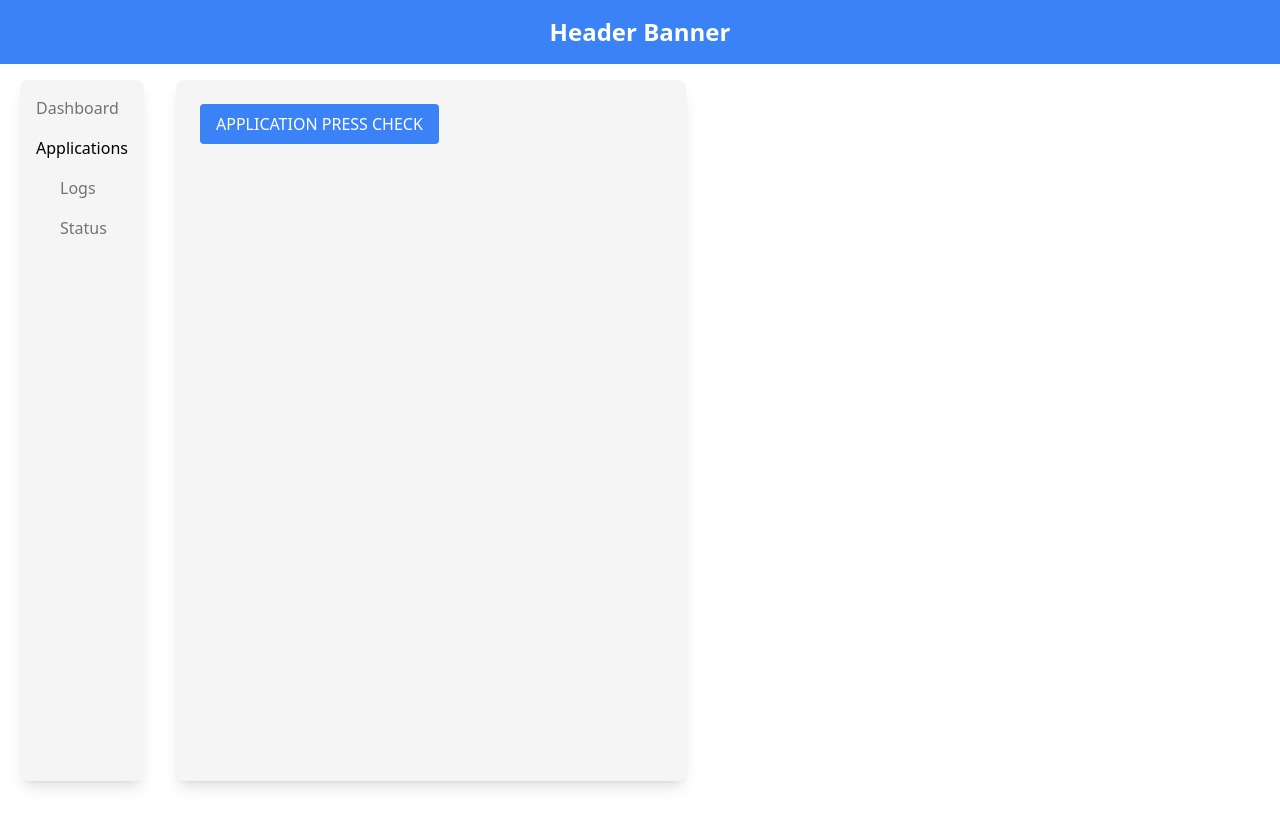
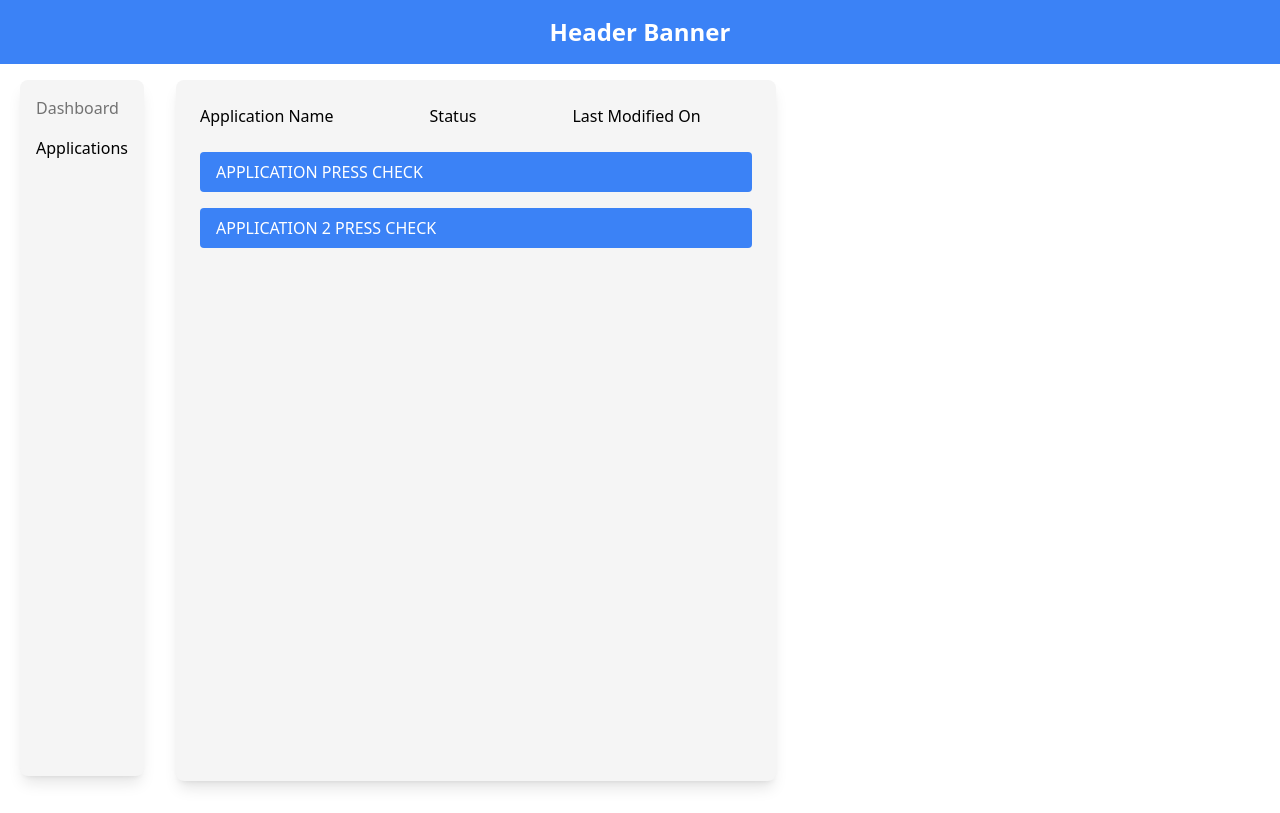
Before and after one commit to Jatin-Patel-Glue/glue-log-forwarder, a React (Create React App) app: page / in a window 1280 px wide. Both pictures are taken after a click on the item "Applications". Built offline with nearby package versions, Linux system fonts and the light colour scheme.

Commit message:
I have created the structure for the log page and added navigation functionality

```diff
--- a/package.json
+++ b/package.json
@@ -3,10 +3,12 @@
   "version": "0.1.0",
   "private": true,
   "dependencies": {
+    "@heroicons/react": "^1.0.6",
     "@testing-library/jest-dom": "^5.17.0",
     "@testing-library/react": "^13.4.0",
     "@testing-library/user-event": "^13.5.0",
     "react": "^18.3.1",
+    "react-datepicker": "^7.5.0",
     "react-dom": "^18.3.1",
     "react-scripts": "5.0.1",
     "web-vitals": "^2.1.4"
--- a/src/App.js
+++ b/src/App.js
@@ -1,33 +1,38 @@
 import React, { useState } from 'react';
-import './index.css';
 import './App.css';
 import Sidebar from './components/Sidebar';
-import MainContent from './components/MainContent'; // Import MainContent
+import MainContent from './components/MainContent';
 
 function App() {
-  const [activeItem, setActiveItem] = useState('Dashboard'); // Default to Dashboard
+  const [activeItem, setActiveItem] = useState('Dashboard');
+  const [showSubMenu, setShowSubMenu] = useState(false);
 
-  // Handle the click on sidebar item to change content
   const handleMenuItemClick = (item) => {
     setActiveItem(item);
+    if (item === 'Logs' || item === 'Status') {
+      setShowSubMenu(true);
+    } else if (item === 'Applications') {
+      setShowSubMenu(false);
+    }
   };
 
   return (
     <div className="flex flex-col">
-      {/* Header */}
       <div className="h-16 bg-blue-500 text-white flex items-center justify-center">
         <h1 className="text-2xl font-bold">Header Banner</h1>
       </div>
 
-      {/* Main Content and Sidebar */}
       <div className="flex">
-        {/* Sidebar */}
-        <Sidebar onMenuItemClick={handleMenuItemClick} activeItem={activeItem} />
-
-        {/* Main Content Area */}
-        <div className="ml-40 w-full">
-          {/* Render MainContent based on the activeItem */}
-          <MainContent activeItem={activeItem} />
+        <Sidebar
+          onMenuItemClick={handleMenuItemClick}
+          activeItem={activeItem}
+          showSubMenu={showSubMenu}
+        />
+        <div className="ml-40  w-full">
+          <MainContent
+            activeItem={activeItem}
+            onMenuItemClick={handleMenuItemClick}
+          />
         </div>
       </div>
     </div>
--- a/src/components/MainContent.js
+++ b/src/components/MainContent.js
@@ -1,80 +1,183 @@
-// src/components/MainContent.js
 import React, { useState } from "react";
 import Card from "./Sections";
+import SearchBar from "./SearchBar";
+import DatePicker from "react-datepicker";
+import "react-datepicker/dist/react-datepicker.css";
 
-const MainContent = ({ activeItem }) => {
+const MainContent = ({ activeItem, toggleLogs, onMenuItemClick }) => {
+  const [showExtraCard, setShowExtraCard] = useState(false);
+  const [activeLog, setActiveLog] = useState(null);
+  const [searchQuery, setSearchQuery] = useState("");
+  const [selectedDate, setSelectedDate] = useState(null);
+  const [selectedOption, setSelectedOption] = useState("");
 
-const [showExtraCard, setShowExtraCard] = useState(false);
-const handleButtonClick = () => {
-    setShowExtraCard(true); // Show the extra card when the button is clicked
+
+  const [isDateTimeVisible, setIsDateTimeVisible] = useState(false);
+
+  const handleSearchChange = (e) => {
+    setSearchQuery(e.target.value);
+  };
+
+  const handleDateChange = (date) => {
+    setSelectedDate(date);
+  };
+
+  const handleSelectChange = (e) => {
+    setSelectedOption(e.target.value);
+  };
+
+
+  const toggleDateTimeVisibility = () => {
+    setIsDateTimeVisible((prevState) => !prevState);
   };
 
   return (
     <div className="p-4">
-      {/* Conditional Rendering based on active item */}
+
       {activeItem === "Dashboard" && (
-          <>
-          {/* First Row */}
+        <>
+
           <div className="flex flex-row space-x-4 mb-4">
             <Card height="h-[220px]" width="w-[377px]" />
             <Card height="h-[220px]" width="w-[450px]" />
           </div>
 
-          {/* Second Row */}
+
           <div className="flex flex-row space-x-4">
-            {/* First Card in Row */}
+
             <Card height="h-[370px]" width="w-[470px]" />
 
-            {/* Column with two cards */}
-            <div className="flex flex-col "> {/* Column container */}
+
+            <div className="flex flex-col">
               <Card height="h-[175px]" width="w-[357px]" />
-              <Card height="h-[175px]" width="w-[357px]" /> {/* Card underneath */}
+              <Card height="h-[175px]" width="w-[357px]" />
             </div>
           </div>
         </>
-
       )}
 
+      {activeItem === "Applications" && (
+        <div className="flex flex-row space-x-4">
 
+          <Card height="h-[calc(100vh-99px)]" width="w-[600px]">
+            <div className="flex flex-row space-x-24">
+                <h1>Application Name</h1>
+                <h1>Status</h1>
+                <h1>Last Modified On</h1>
+            </div>
 
+            <br></br>
 
-    {activeItem === "Applications" && (
-        <div className="flex flex-row space-x-4">
-          {/* Main Card with Button */}
-          <Card height="h-[calc(100vh-99px)]" width="w-[510px]">
+            <div className="flex flex-col space-y-4">
             <button
-              className="bg-blue-500 text-white px-4 py-2 rounded hover:bg-blue-600"
-              onClick={handleButtonClick}
+                className="bg-blue-500 text-white px-4 py-2 rounded hover:bg-blue-600 w-full text-left"
+                onClick={() => setShowExtraCard(true)}
             >
-              APPLICATION PRESS CHECK
+                APPLICATION PRESS CHECK
             </button>
+
+            <button
+                className="bg-blue-500 text-white px-4 py-2 rounded hover:bg-blue-600 w-full text-left"
+                onClick={() => setShowExtraCard(true)}
+            >
+                APPLICATION 2 PRESS CHECK
+            </button>
+            </div>
           </Card>
 
-          {/* Conditionally Rendered Extra Card */}
           {showExtraCard && (
-            <Card
-            width="w-[500px]">
-              <p>New Card Content!</p>
+            <Card width="w-[500px]">
+              <div className="flex flex-row space-x-24">
+                <h1>Logs</h1>
+                <h1>Size</h1>
+                <h1>Last Modified On</h1>
+              </div>
+              <br></br>
+
+              <div className="flex flex-col space-y-4">
+                <button
+                  className="bg-blue-500 text-white px-4 py-2 rounded hover:bg-blue-600 w-full text-left"
+                  onClick={() => {
+
+                    onMenuItemClick("Logs");
+                  }}
+                >
+                  LOG ENTRY 1
+                </button>
+
+                <button
+                  className="bg-blue-500 text-white px-4 py-2 rounded hover:bg-blue-600 w-full text-left"
+                  onClick={() => {
+
+                    onMenuItemClick("Logs");
+                  }}
+                >
+                  LOG ENTRY 2
+                </button>
+              </div>
             </Card>
           )}
         </div>
       )}
 
       {activeItem === "Logs" && (
-        <>
-            < Card height="h-[calc(100vh-99px)]" width="w-[1000px]"/>
+        <Card height="h-[calc(100vh-99px)]" width="w-[1000px]">
+          <div className="flex flex-row items-center space-x-8 mb-16">
 
-        </>
-        )}
-      {activeItem === "Status" && (
-        <>
-            < Card />
-            < Card />
-        </>
-        )}
+            <p>Advreservation</p>
+            <p className="text-red-500">Errors</p>
 
-      {/* Default message if no item is selected */}
-      {activeItem === "" && <h1>Please select a menu item</h1>}
+
+            <div className="flex-grow max-w-[500px]">
+              <SearchBar
+                placeholder="Search Logs..."
+                onChange={handleSearchChange}
+              />
+            </div>
+
+
+            <div className="relative">
+              <select
+                value={selectedOption}
+                onChange={handleSelectChange}
+                className="bg-gray-300 text-gray-700 px-4 py-2 rounded"
+              >
+                <option value="package1">Package 1</option>
+                <option value="pakcage2">Package 2</option>
+                <option value="package3">Package 3</option>
+                <option value="package4">Package 4</option>
+              </select>
+            </div>
+
+
+            <div className="relative">
+              <button
+                onClick={toggleDateTimeVisibility}
+                className="bg-gray-300 text-gray-700 px-4 py-2 rounded"
+              >
+                Set Date & Time
+              </button>
+
+              {isDateTimeVisible && (
+                <div className="absolute top-0 right-0 mt-12">
+                  <DatePicker
+                    selected={selectedDate}
+                    onChange={handleDateChange}
+                    showTimeSelect
+                    dateFormat="Pp"
+                    className="border border-gray-300 p-2 rounded"
+                  />
+                </div>
+              )}
+            </div>
+          </div>
+
+
+          <div className="p-4">
+            <p className="text-center text-gray-500">No logs available.</p>
+          </div>
+        </Card>
+      )}
     </div>
   );
 };
--- /dev/null
+++ b/src/components/SearchBar.js
@@ -0,0 +1,19 @@
+import React from "react";
+import { SearchIcon } from '@heroicons/react/solid';
+
+const SearchBar = ({ placeholder, onChange }) => {
+    return (
+      <div className="relative">
+        <input
+          type="text"
+          placeholder={placeholder}
+          onChange={onChange}
+          className="w-full py-2 px-4 pl-10 rounded-md border border-gray-300 focus:outline-none focus:ring-2 focus:ring-blue-500"
+        />
+
+        <SearchIcon className="absolute left-3 top-1/2 transform -translate-y-1/2 w-5 h-5 text-black stroke-[1.5]" />
+      </div>
+    );
+  };
+
+export default SearchBar;
--- a/src/components/Sidebar.js
+++ b/src/components/Sidebar.js
@@ -1,55 +1,38 @@
-// src/components/Sidebar.js
-import React, {useState} from 'react';
-
-
-const Sidebar = ({onMenuItemClick, activeItem}) => {
-    const [applicationsPress, setApplicationsPress] = useState(false);
-
-
-
-
-    const toggleApplicationsMenu = () => {
-        setApplicationsPress(!applicationsPress);
-    };
-
-
-
+const Sidebar = ({ onMenuItemClick, activeItem, showSubMenu }) => {
     return (
-        <div className="fixed top-[80px] left-5 h-[calc(100vh-99px)] w-30 bg-sidebarBg rounded-lg shadow-lg p-4">
+      <div className="fixed top-[80px] left-5 h-[calc(100vh-99px-5px)] w-30 bg-sidebarBg rounded-lg shadow-lg p-4 z-10">
         <ul className="text-sidebarText">
           <li
             className={`mb-4 hover:text-black cursor-pointer ${activeItem === "Dashboard" ? "text-black" : ""}`}
-                onClick={() => onMenuItemClick("Dashboard")}>Dashboard
+            onClick={() => onMenuItemClick("Dashboard")}
+          >
+            Dashboard
+          </li>
+          <li
+            className={`mb-4 hover:text-black cursor-pointer ${activeItem === "Applications" ? "text-black" : ""}`}
+            onClick={() => onMenuItemClick("Applications")}
+          >
+            Applications
           </li>
 
+
+          {showSubMenu && (
+            <>
               <li
-                className={`mb-4 hover:text-black cursor-pointer ${activeItem === "Applications" ? "text-black" : ""}`}
-                onClick={() => {onMenuItemClick("Applications");
-                toggleApplicationsMenu(); // Toggle submenu visibility
-                }}>Applications
-            </li>
-
-            {applicationsPress && (
-                <ul className="pl-6">
-                    <li
-                        className={`mb-4 hover:text-black cursor-pointer ${activeItem === "Logs" ? "text-black" : ""}`}
+                className={`ml-6 mb-4 hover:text-black cursor-pointer ${activeItem === "Logs" ? "text-black" : ""}`}
                 onClick={() => onMenuItemClick("Logs")}
               >
                 Logs
               </li>
-
               <li
-                        className={`mb-4 hover:text-black cursor-pointer ${activeItem === "Status" ? "text-black" : ""}`}
-                        onClick={() => onMenuItemClick("Status")}
+                className={`ml-6 mb-4 hover:text-black cursor-pointer ${activeItem === "Status" ? "text-black" : ""}`}
+                onClick={() => onMenuItemClick("Applications")}
               >
                 Status
               </li>
-                </ul>
+            </>
           )}
         </ul>
-
-
-
       </div>
     );
   };
```
Also changed, not shown: 1 other file (tests, documents, lock files or other folders). Lines whose indentation alone changed are shown as unchanged.
